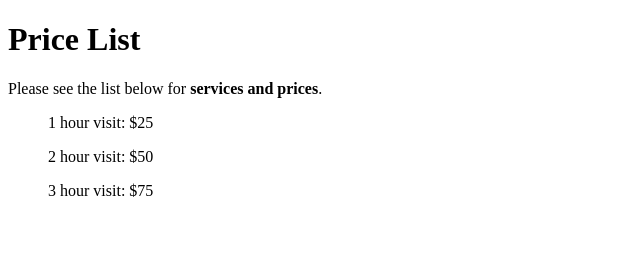
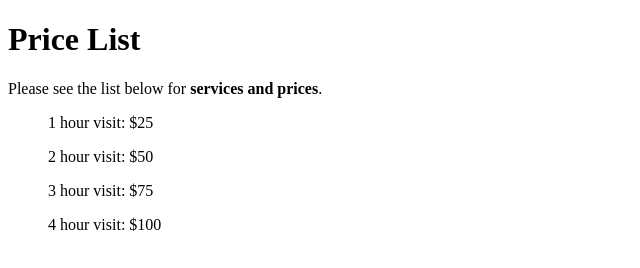
Before and after one commit to snagglebeast5/PricePage19, a plain HTML site: page Index.html in a window 1280 px wide. Shown: the whole page, without its empty margins (0-640 px from the left). Drawn offline with Linux system fonts and the light colour scheme.

Commit message:
Updated Price Page 19

```diff
--- a/Index.html
+++ b/Index.html
@@ -10,5 +10,6 @@
 <ol> 1 hour visit:  $25 </ol>
 <ol> 2 hour visit:  $50 </ol>
 <ol> 3 hour visit:  $75 </ol>
+      <ol> 4 hour visit: $100 </ol>
    </body>
 </html>
```
